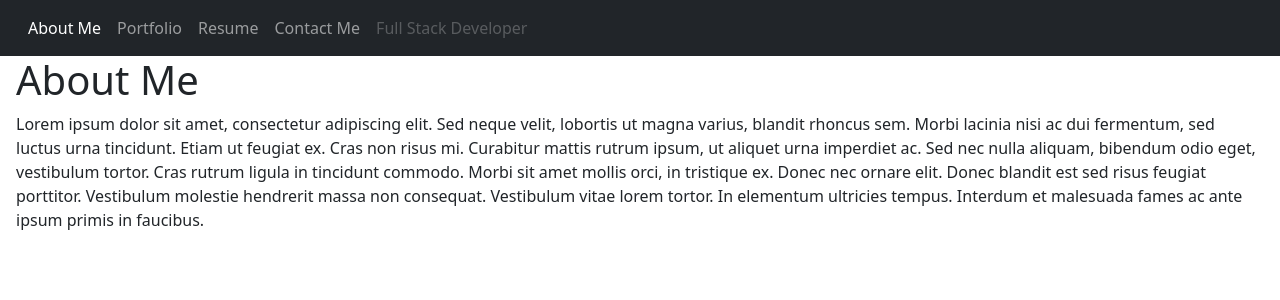
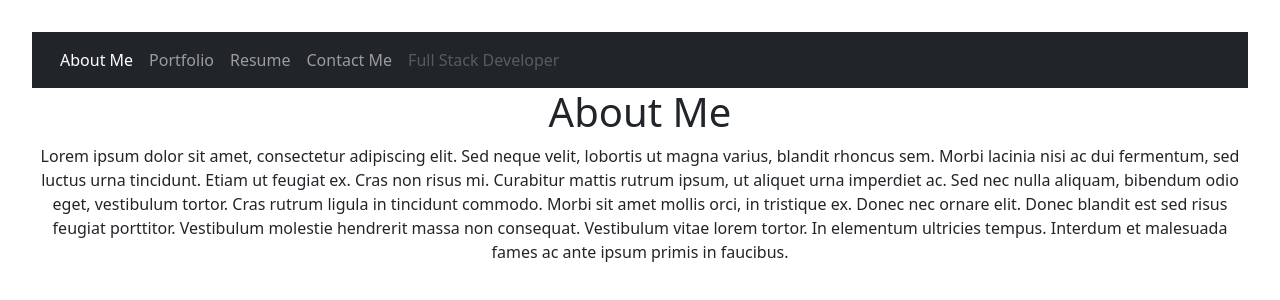
Before and after one commit to TheKhalidGibson/ReactPortfolio, a React (Vite) app: page / in a window 1280 px wide. Shown: the top 300 px of the page. Built offline with nearby package versions, Linux system fonts and the light colour scheme.

Commit message:
commented out the main in App.jsx

```diff
--- a/src/App.jsx
+++ b/src/App.jsx
@@ -1,15 +1,16 @@
 // Bringing in the required import from 'react-router-dom'
 import { Outlet } from 'react-router-dom';
 import Nav from './components/NavTabs';
+import "./App.css"
 
 function App() {
   // The Outlet component will conditionally swap between the different pages according to the URL
   return (
     <>
       <Nav />
-      <main className="mx-3">
+      {/* <main className="mx-3"> */}
         <Outlet />
-      </main>
+      {/* </main> */}
     </>
   );
 }
```
